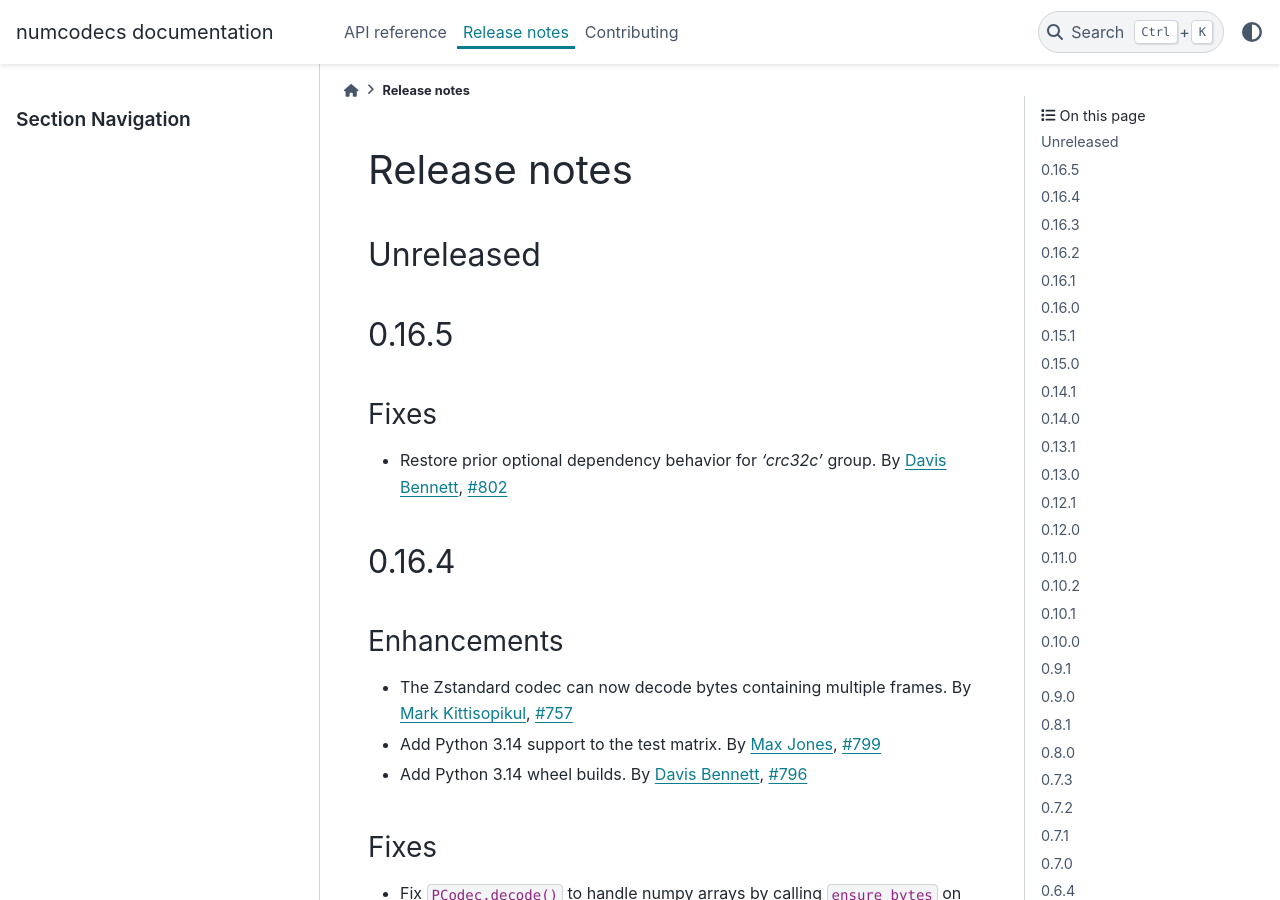
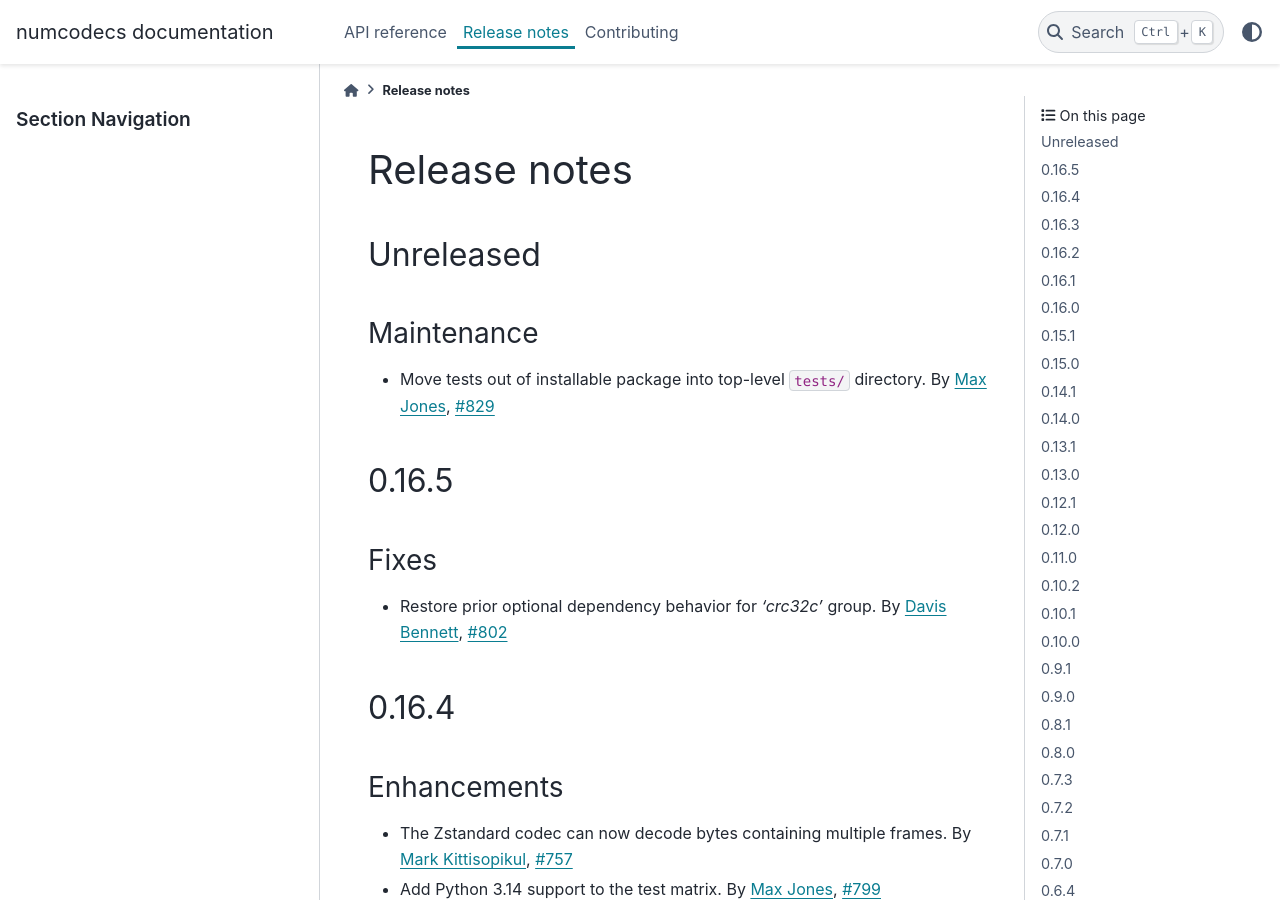
Before and after one commit to zarr-developers/numcodecs, a Sphinx documentation site: the page built from docs/release.rst, in a window 1280 px wide and 900 px high. Built offline with Sphinx 7.4.7 and the PyData theme 0.15.4, drawn with Linux system fonts in a browser that asks for light colours; the version number could not be read and is left out.

Commit message:
Add release note

```diff
--- a/docs/release.rst
+++ b/docs/release.rst
@@ -16,6 +16,12 @@
 
 Unreleased
 ----------
+
+Maintenance
+~~~~~~~~~~~
+
+* Move tests out of installable package into top-level ``tests/`` directory.
+  By :user:`Max Jones <maxrjones>`, :issue:`829`
 
 .. _release_0.16.5:
 
```
